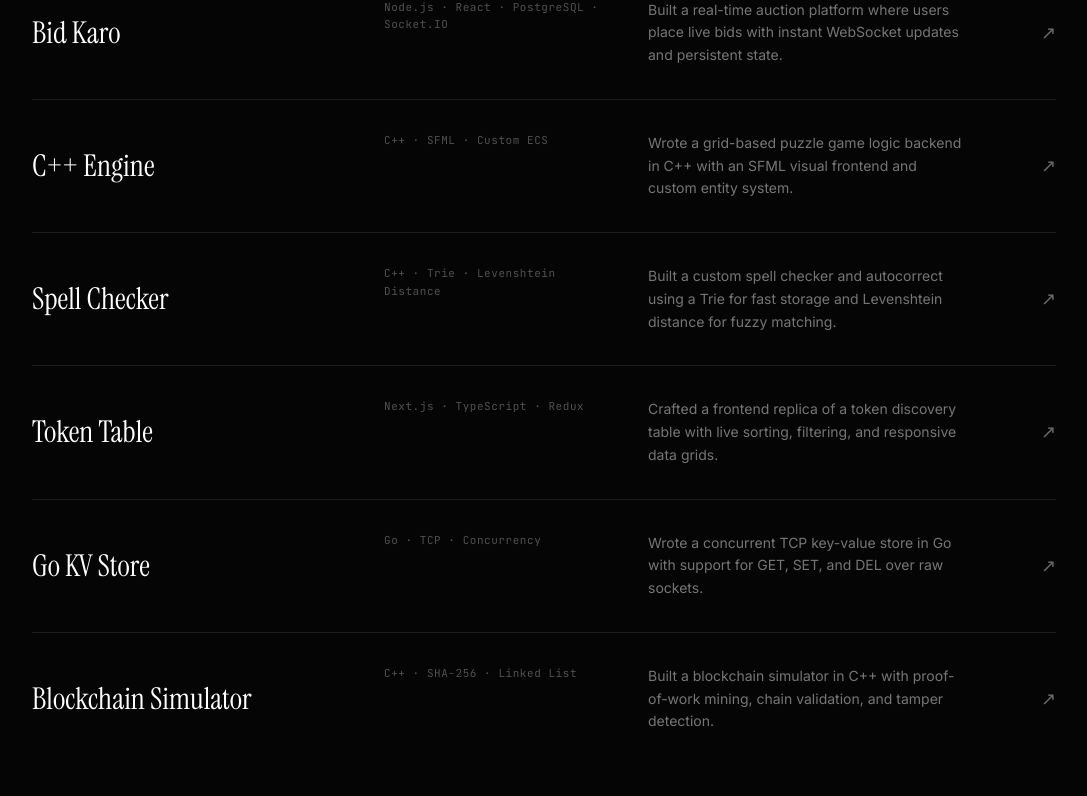
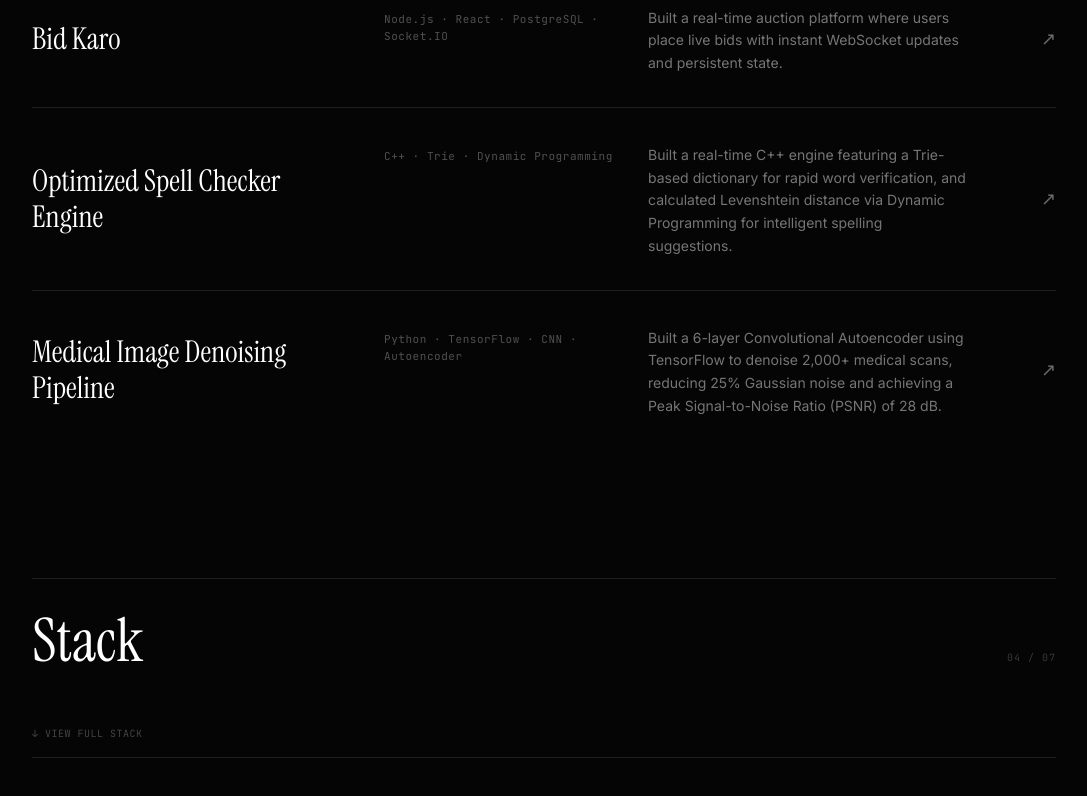
Before and after one commit to Satvikdeep/portfolio, a Next.js app: page / in a window 1280 px wide. Shown: the part 2213-3009 px from the top of the page, without its empty margins (96-1183 px from the left). Built offline with nearby package versions, Linux system fonts and the light colour scheme.

Commit message:
changed projects list

```diff
--- a/src/app/page.tsx
+++ b/src/app/page.tsx
@@ -281,12 +281,12 @@ export default function Home() {
                     </button>
                   )}
                 </div>
-                <div className="md:col-span-3">
+                <div className="md:col-span-3 md:pt-2">
                   <p className="font-mono text-[11px] text-white/30 tracking-wider leading-relaxed">
                     {project.tech}
                   </p>
                 </div>
-                <div className="md:col-span-4">
+                <div className="md:col-span-4 md:pt-1">
                   <p className="font-sans text-sm text-white/45 leading-relaxed">
                     {project.desc}
                   </p>
--- a/src/data/portfolio.ts
+++ b/src/data/portfolio.ts
@@ -65,50 +65,22 @@ export const projects: Project[] = [
         github: "https://github.com/Satvikdeep/bid-karo-aaj",
         hasPreview: true,
     },
-
     {
-        name: "C++ Engine",
-        tech: "C++ · SFML · Custom ECS",
-        desc: "Wrote a grid-based puzzle game logic backend in C++ with an SFML visual frontend and custom entity system.",
-        img: "https://picsum.photos/seed/cppengine/640/400?grayscale",
-        link: "#",
-        github: "https://github.com/satvik",
-        hasPreview: true,
-    },
-    {
-        name: "Spell Checker",
-        tech: "C++ · Trie · Levenshtein Distance",
-        desc: "Built a custom spell checker and autocorrect using a Trie for fast storage and Levenshtein distance for fuzzy matching.",
-        img: "https://picsum.photos/seed/spellcheck/640/400?grayscale",
-        link: "#",
-        github: "https://github.com/satvik",
+        name: "Optimized Spell \nChecker Engine",
+        tech: "C++ · Trie · Dynamic Programming",
+        desc: "Built a real-time C++ engine featuring a Trie-based dictionary for rapid word verification, and calculated Levenshtein distance via Dynamic Programming for intelligent spelling suggestions.",
+        img: "#",
+        link: "https://github.com/Satvikdeep",
+        github: "https://github.com/Satvikdeep",
         hasPreview: false,
     },
     {
-        name: "Token Table",
-        tech: "Next.js · TypeScript · Redux",
-        desc: "Crafted a frontend replica of a token discovery table with live sorting, filtering, and responsive data grids.",
-        img: "https://picsum.photos/seed/tokentable/640/400?grayscale",
-        link: "#",
-        github: "https://github.com/satvik",
-        hasPreview: false,
-    },
-    {
-        name: "Go KV Store",
-        tech: "Go · TCP · Concurrency",
-        desc: "Wrote a concurrent TCP key-value store in Go with support for GET, SET, and DEL over raw sockets.",
-        img: "https://picsum.photos/seed/gokvstore/640/400?grayscale",
-        link: "#",
-        github: "https://github.com/satvik",
-        hasPreview: false,
-    },
-    {
-        name: "Blockchain Simulator",
-        tech: "C++ · SHA-256 · Linked List",
-        desc: "Built a blockchain simulator in C++ with proof-of-work mining, chain validation, and tamper detection.",
-        img: "https://picsum.photos/seed/blockchain/640/400?grayscale",
-        link: "#",
-        github: "https://github.com/satvik",
+        name: "Medical Image Denoising Pipeline",
+        tech: "Python · TensorFlow · CNN · Autoencoder",
+        desc: "Built a 6-layer Convolutional Autoencoder using TensorFlow to denoise 2,000+ medical scans, reducing 25% Gaussian noise and achieving a Peak Signal-to-Noise Ratio (PSNR) of 28 dB.",
+        img: "#",
+        link: "https://github.com/Satvikdeep",
+        github: "https://github.com/Satvikdeep",
         hasPreview: false,
     },
 ];
```
